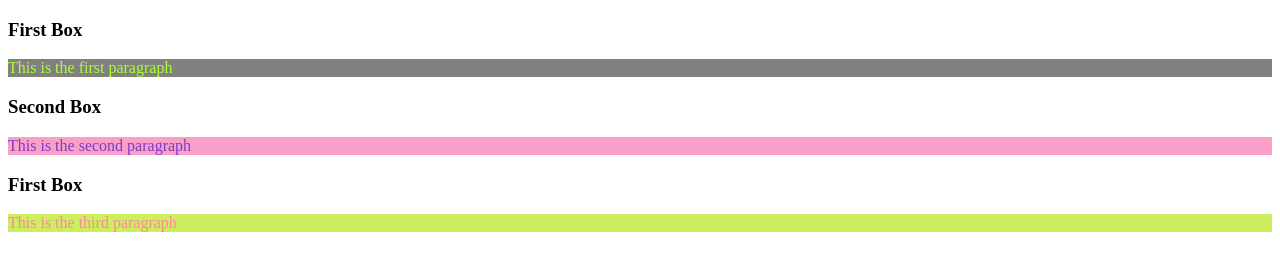
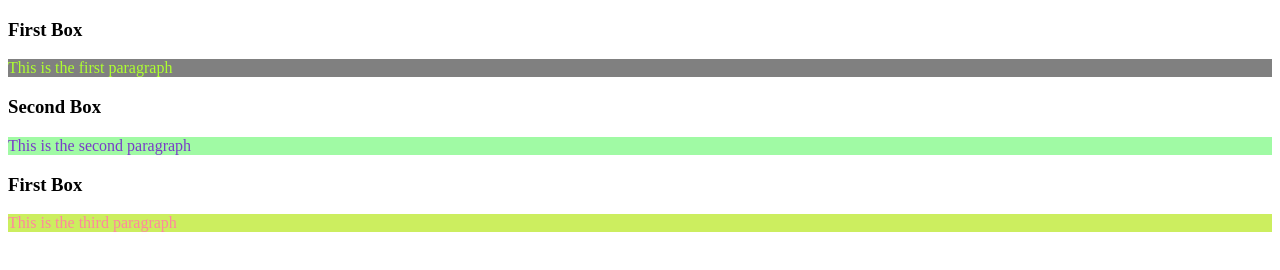
Before and after one commit to satyama644/html_practice, a plain HTML site: page html/colors.html in a window 1280 px wide. Drawn offline with Linux system fonts and the light colour scheme.

Commit message:
Update colors.html

```diff
--- a/html/colors.html
+++ b/html/colors.html
@@ -11,8 +11,8 @@
         }
         #second_para{
             /* rgb format */
-            background-color: rgb(250,160,200);
-            color: rgb(122,60,200);
+            background-color: rgb(160,250,164);
+            color: rgb(121,60,200);
         }
         #third_para{
             /* hex value format */
```
